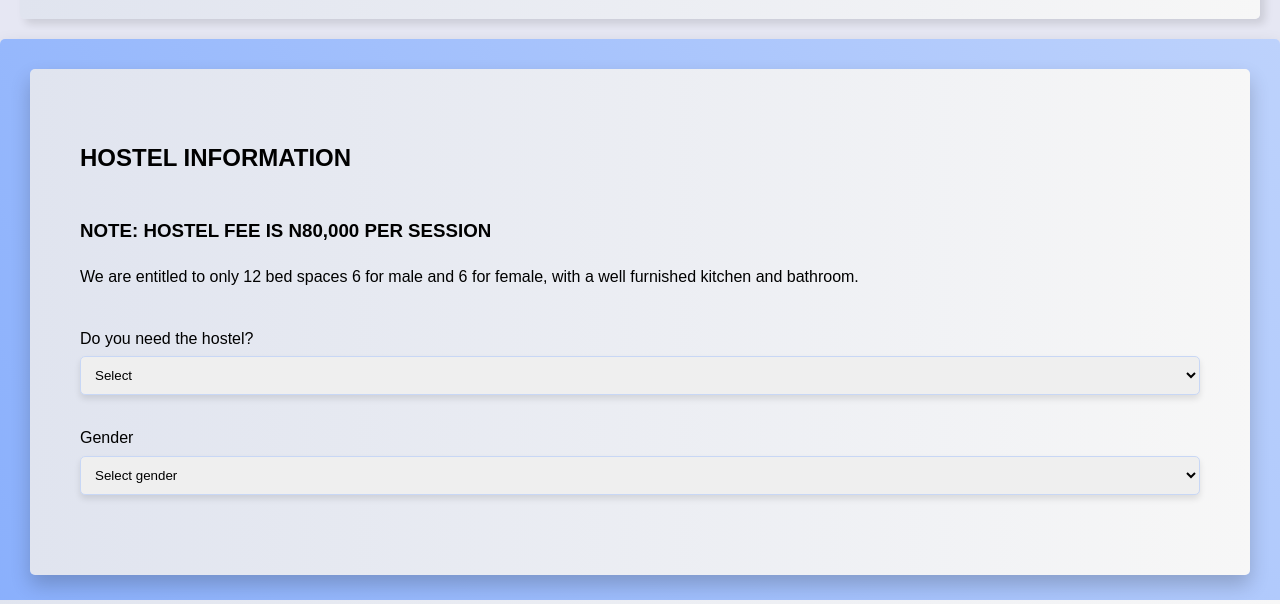
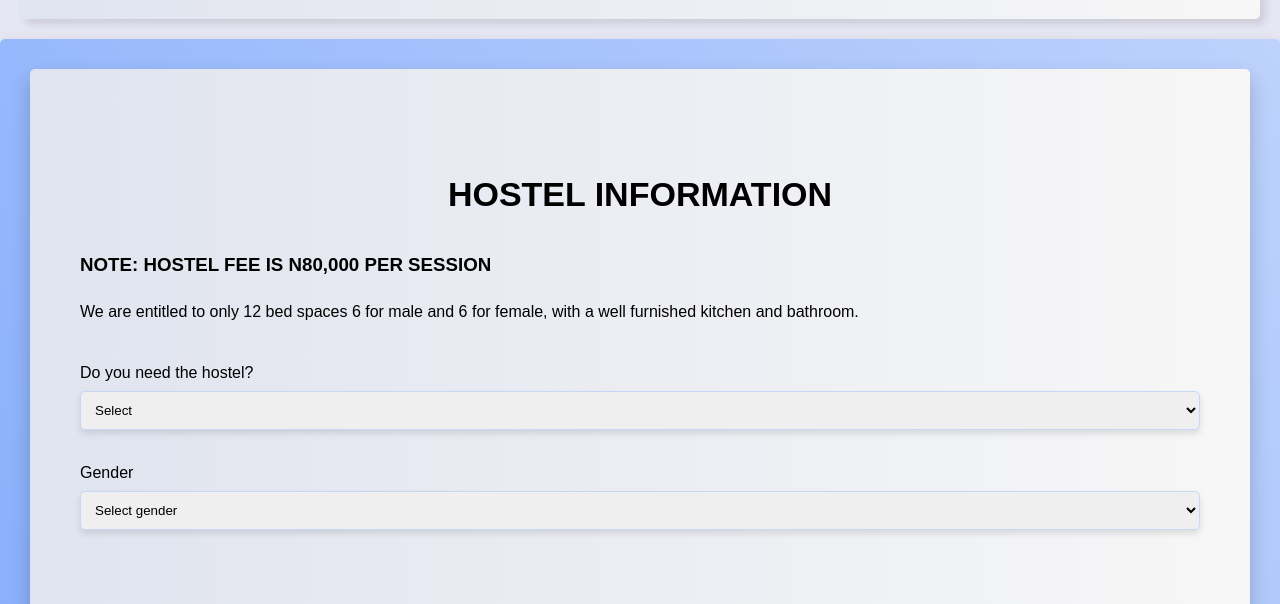
Before and after one commit to Tectonik/CGTII.COM, a plain HTML site: page index.html in a window 1280 px wide. Shown: the part 4140-4744 px from the top of the page. Drawn offline with Linux system fonts and the light colour scheme.

Commit message:
Update index.html

```diff
--- a/index.html
+++ b/index.html
@@ -325,12 +325,13 @@ margin-top: -1.25rem;
   justify-content: space-between;
 }
 
-.hostel h2 {
-    font-size: 1.875rem;
+.hostel {
+   font-size: 2.1265rem;
     text-align: center;
     /*text-shadow: 5px 5px 8px rgba(0, 0, 0, 0.116);*/
     color: #000000;
     padding: 1.25rem;
+    margin-bottom: -0.625rem;
 }
 
 .hostel-input {
```
